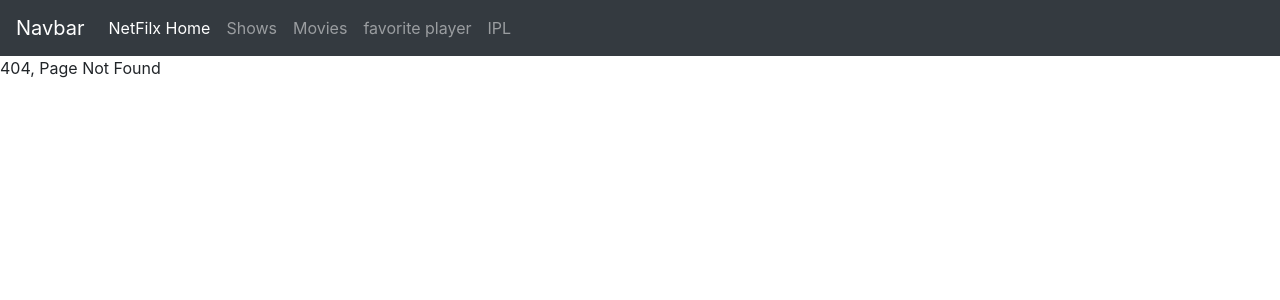
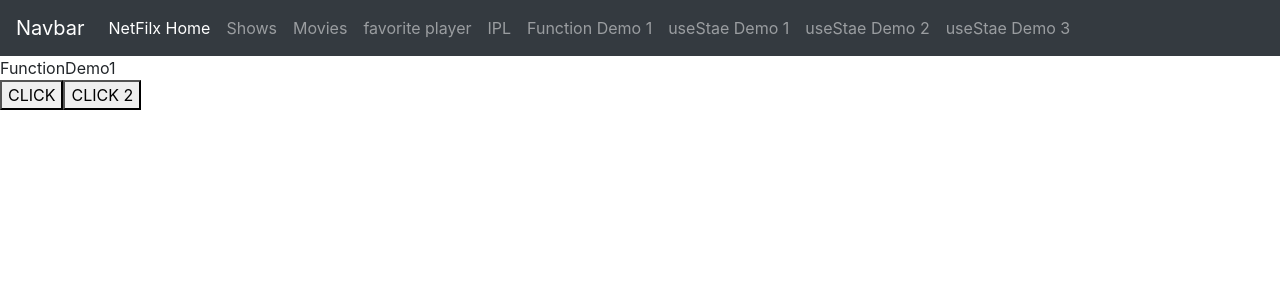
Before and after one commit to Dhananjay137/Learning26, a React (Vite) app: page /FunctionDemo1 in a window 1280 px wide. Before the commit this address had no page. Shown: the top 300 px of the page. Built offline with nearby package versions, Linux system fonts and the light colour scheme.

Commit message:
useState

```diff
--- a/src/App.jsx
+++ b/src/App.jsx
@@ -25,6 +25,10 @@ import { Watch } from './components/Watch'
 import { PlayerHome } from './components/tasks/myFavoritePlayer/PlayerHome'
 import { IPLHome } from './components/tasks/ipl/IPLHome'
 import { TeamDetails } from './components/tasks/ipl/TeamDetails'
+import { FunctionDemo1 } from './components/FunctionDemo1'
+import { UseStateDemo1 } from './components/UseStateDemo1'
+import { UseStateDemo2 } from './components/UseStateDemo2'
+import { UseStateDemo3 } from './components/UseStateDemo3'
 //import './App.css'
 
 function App() {
@@ -38,6 +42,10 @@ function App() {
       <Route path='/NetflixShows' element={<NetflixShows/>}></Route>
       <Route path='/NetflixMovies' element={<NetflixMovies/>}></Route>
       <Route path='/Watch/:name' element={<Watch/>}></Route>
+      <Route path='/FunctionDemo1' element={<FunctionDemo1/>}></Route>
+      <Route path='/UseStateDemo1' element={<UseStateDemo1/>}></Route>
+      <Route path='/UseStateDemo2' element={<UseStateDemo2/>}></Route>
+      <Route path='/UseStateDemo3' element={<UseStateDemo3/>}></Route>
 
       {/*my favorite player */}
       <Route path='/PlayerHome' element={<PlayerHome/>}></Route>
--- /dev/null
+++ b/src/components/FunctionDemo1.jsx
@@ -0,0 +1,17 @@
+import React from 'react'
+
+export const FunctionDemo1 = () => {
+  const test = () => {
+    alert("test function is called...")
+  }
+  const test2 = (x) => {
+    alert("value of x: "+x)
+  }
+  return (
+    <>
+    <div>FunctionDemo1</div>
+    <button onClick={test}>CLICK</button>
+    <button onClick={() => {test2(200)}}>CLICK 2</button>
+    </>
+  )
+}
--- a/src/components/Navbar.jsx
+++ b/src/components/Navbar.jsx
@@ -39,6 +39,18 @@ export const Navbar = () => {
             <li className='nav-item'>
               <Link className='nav-link' to='/IPLHome'>IPL</Link>
             </li>
+            <li className='nav-item'>
+              <Link className='nav-link' to='/FunctionDemo1'>Function Demo 1</Link>
+            </li>
+            <li className='nav-item'>
+              <Link className='nav-link' to='/UseStateDemo1'>useStae Demo 1</Link>
+            </li>
+            <li className='nav-item'>
+              <Link className='nav-link' to='/UseStateDemo2'>useStae Demo 2</Link>
+            </li>
+            <li className='nav-item'>
+              <Link className='nav-link' to='/UseStateDemo3'>useStae Demo 3</Link>
+            </li>
           </ul>
         </div>
       </nav>
--- /dev/null
+++ b/src/components/UseStateDemo1.jsx
@@ -0,0 +1,19 @@
+import React, { useState } from 'react'
+
+export const UseStateDemo1 = () => {
+  const[count, setCount] = useState(0)
+  //count is a state variable
+  //setCount is a setter function --> it will use to update state variable
+  //useState(0) act as a inital value
+
+  const increseCount = () => {
+    setCount(count+1)
+  }
+  return (
+    <>
+    <div>UseStateDemo1</div>
+    <h1>count: {count}</h1>
+    <button onClick={increseCount}>click</button>
+    </>
+  )
+}
--- /dev/null
+++ b/src/components/UseStateDemo2.jsx
@@ -0,0 +1,19 @@
+import React, { useState } from 'react'
+
+export const UseStateDemo2 = () => {
+  const[loading, setLoading]=useState(false)
+  const stop = () => {
+    setLoading(false)
+  }
+  const start = () => {
+    setLoading(true)
+  }
+  return (
+    <>
+    <div>UseStateDemo2</div>
+    {loading == true && <h2>loading......</h2>}
+    <button onClick={stop}>STOP</button>
+    <button onClick={start}>START</button>
+    </>
+  )
+}
--- /dev/null
+++ b/src/components/UseStateDemo3.jsx
@@ -0,0 +1,16 @@
+import React, { useState } from 'react'
+
+export const UseStateDemo3 = () => {
+  const[users, setUsers]=useState(['raj','pankaj'])
+
+  const addUser = () => {
+    setUsers([...users,'abc'])
+  }
+  return (
+    <>
+    <div>UseStateDemo3</div>
+    {users.map((u) => <li>{u}</li>)}
+    <button onClick={addUser}>add</button>
+    </>
+  )
+}
```
